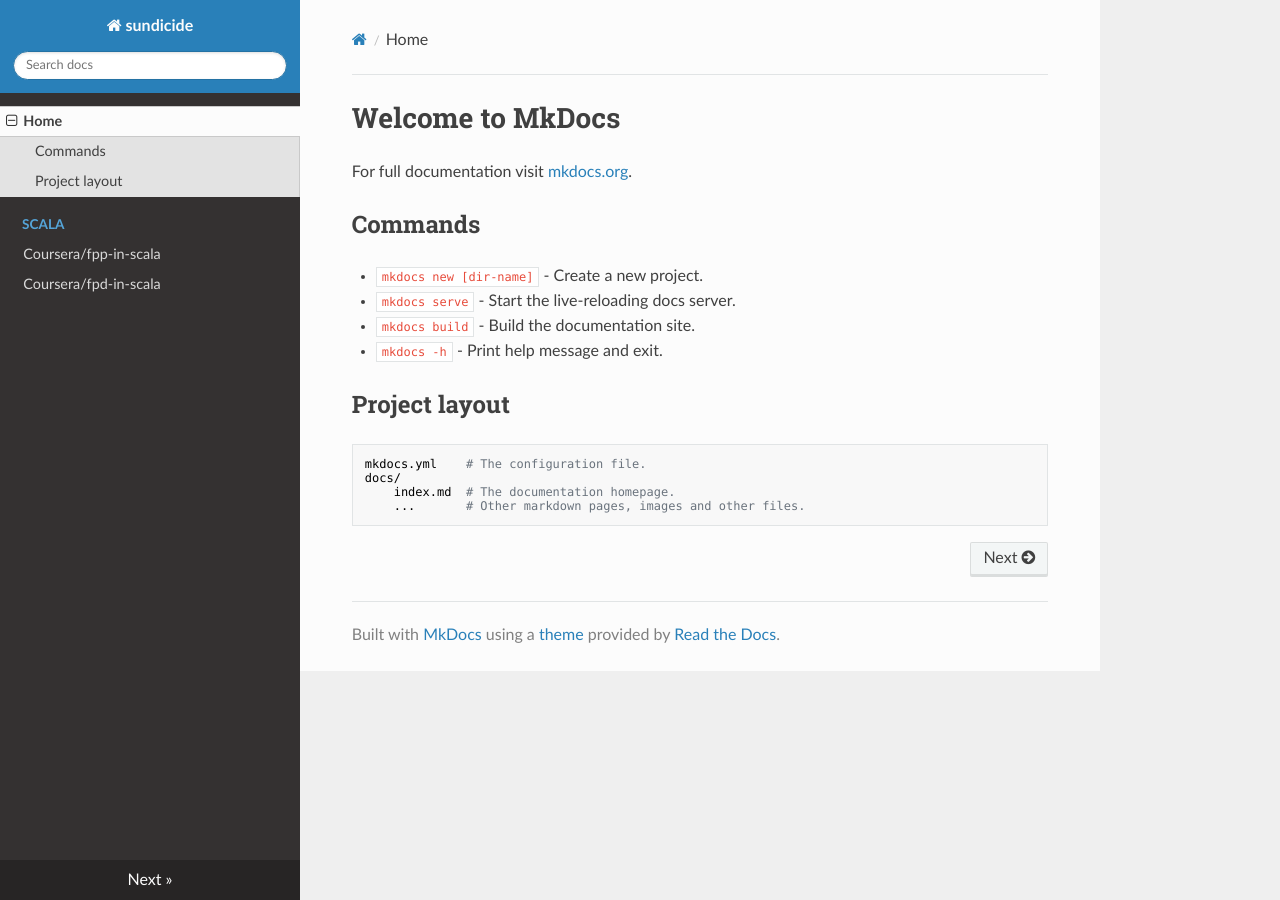
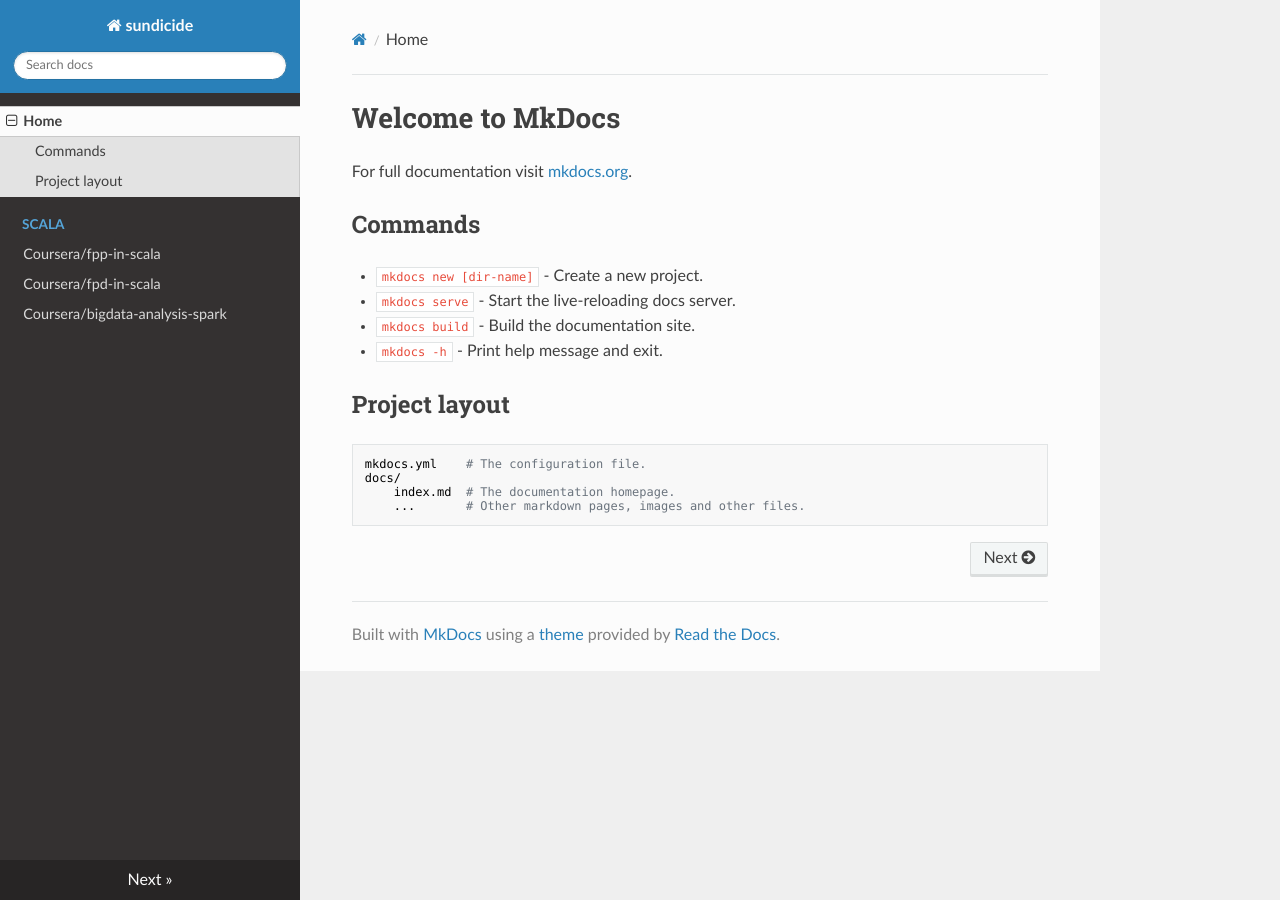
Before and after one commit to sundicide/mkdocs-project, an MkDocs documentation site: the page built from docs/index.md, in a window 1280 px wide. Built offline with MkDocs 1.6.1, drawn with Linux system fonts in a browser that asks for light colours; nearby versions of some CDN libraries.

Commit message:
edit mkdocs

```diff
--- a/mkdocs.yml
+++ b/mkdocs.yml
@@ -10,3 +10,4 @@ nav:
     - Scala:
         - 'Coursera/fpp-in-scala': scala/fpp-in-scala.md
         - 'Coursera/fpd-in-scala': scala/fpd-in-scala.md
+        - 'Coursera/bigdata-analysis-spark': scala/bigdata-analysis-with-scala-and-spark.md
```
